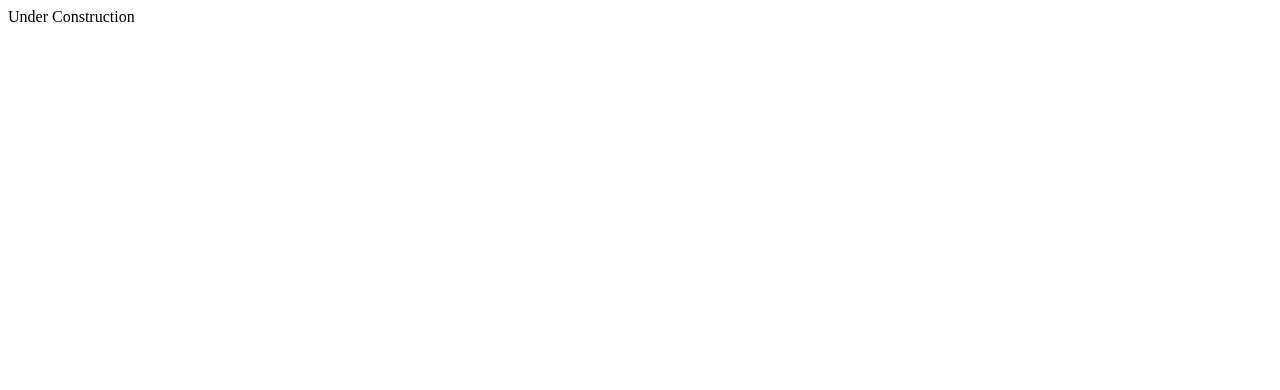
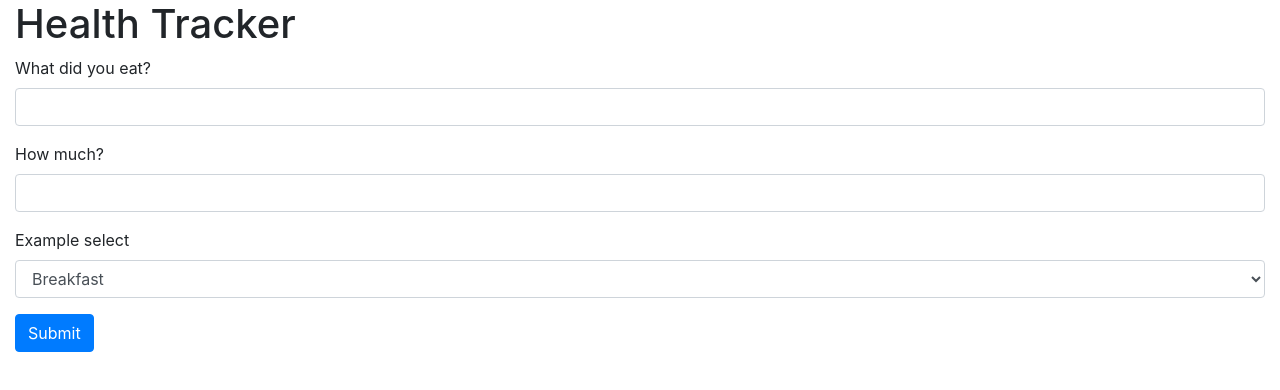
Before and after one commit to bushidocodes/health-tracker, a plain HTML site: page index.htm in a window 1280 px wide. Drawn offline with nearby package versions, Linux system fonts and the light colour scheme.

Commit message:
feat: Create landing page

```diff
--- a/index.htm
+++ b/index.htm
@@ -1 +1,53 @@
-Under Construction
+<!DOCTYPE html>
+<html lang="en">
+
+<head>
+    <meta charset="UTF-8">
+    <!--Responsive Viewport Meta Tag-->
+    <meta name="viewport" content="width=device-width, initial-scale=1, shrink-to-fit=no">
+    <title>Health Tracker</title>
+    <link rel="stylesheet" href="https://cdnjs.cloudflare.com/ajax/libs/twitter-bootstrap/4.0.0-alpha.2/css/bootstrap.css">
+</head>
+
+<body>
+    <div class="container-fluid">
+        <div class="row">
+            <div class="col-sm-12">
+                <h1>Health Tracker</h1>
+            </div>
+            <div class="col-sm-12">
+                <form>
+                    <fieldset class="form-group">
+                        <label for="inputFood">What did you eat?</label>
+                        <input type="text" class="form-control" id="inputFood" placeholder="">
+                    </fieldset>
+                    <fieldset class="form-group">
+                        <label for="inputAmount">How much?</label>
+                        <input type="text" class="form-control" id="inputAmount">
+                    </fieldset>
+                    <fieldset class="form-group">
+                        <label for="inputTime">Example select</label>
+                        <select class="form-control" id="inputTime">
+                            <option>Breakfast</option>
+                            <option>Morning Snack</option>
+                            <option>Lunch</option>
+                            <option>Afternoon Snack</option>
+                            <option>Dinner</option>
+                            <option>After Dinner</option>
+   	                    </select>
+                    </fieldset>
+                    <button type="submit" class="btn btn-primary">Submit</button>
+                </form>
+            </div>
+        </div>
+        <div class="row">
+            <div class="col-sm-12">
+
+            </div>
+        </div>
+    </div>
+    <script src="https://ajax.googleapis.com/ajax/libs/jquery/2.1.4/jquery.min.js"></script>
+    <script src="https://cdnjs.cloudflare.com/ajax/libs/twitter-bootstrap/4.0.0-alpha.2/js/bootstrap.min.js"></script>
+</body>
+
+</html>
```
